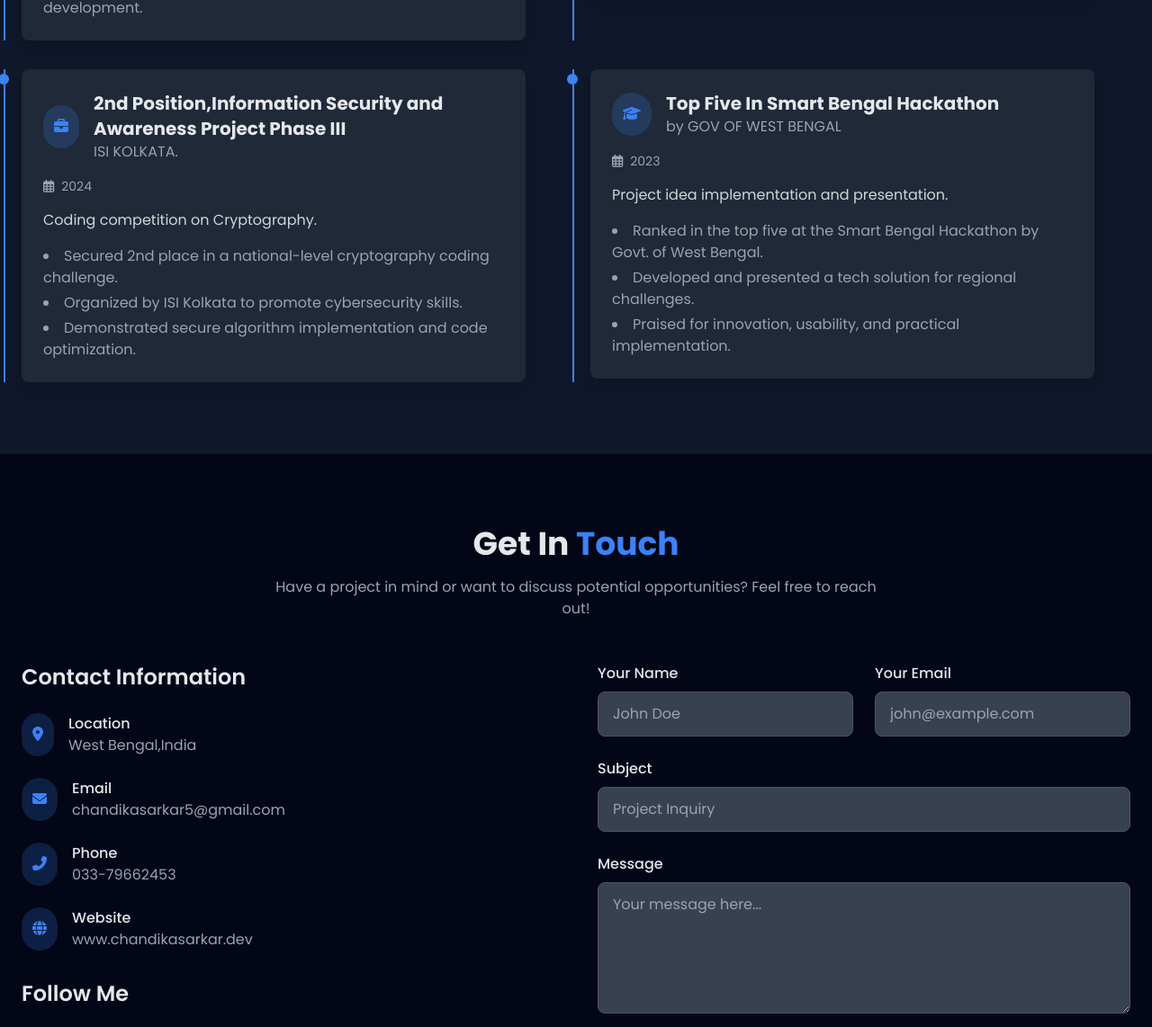
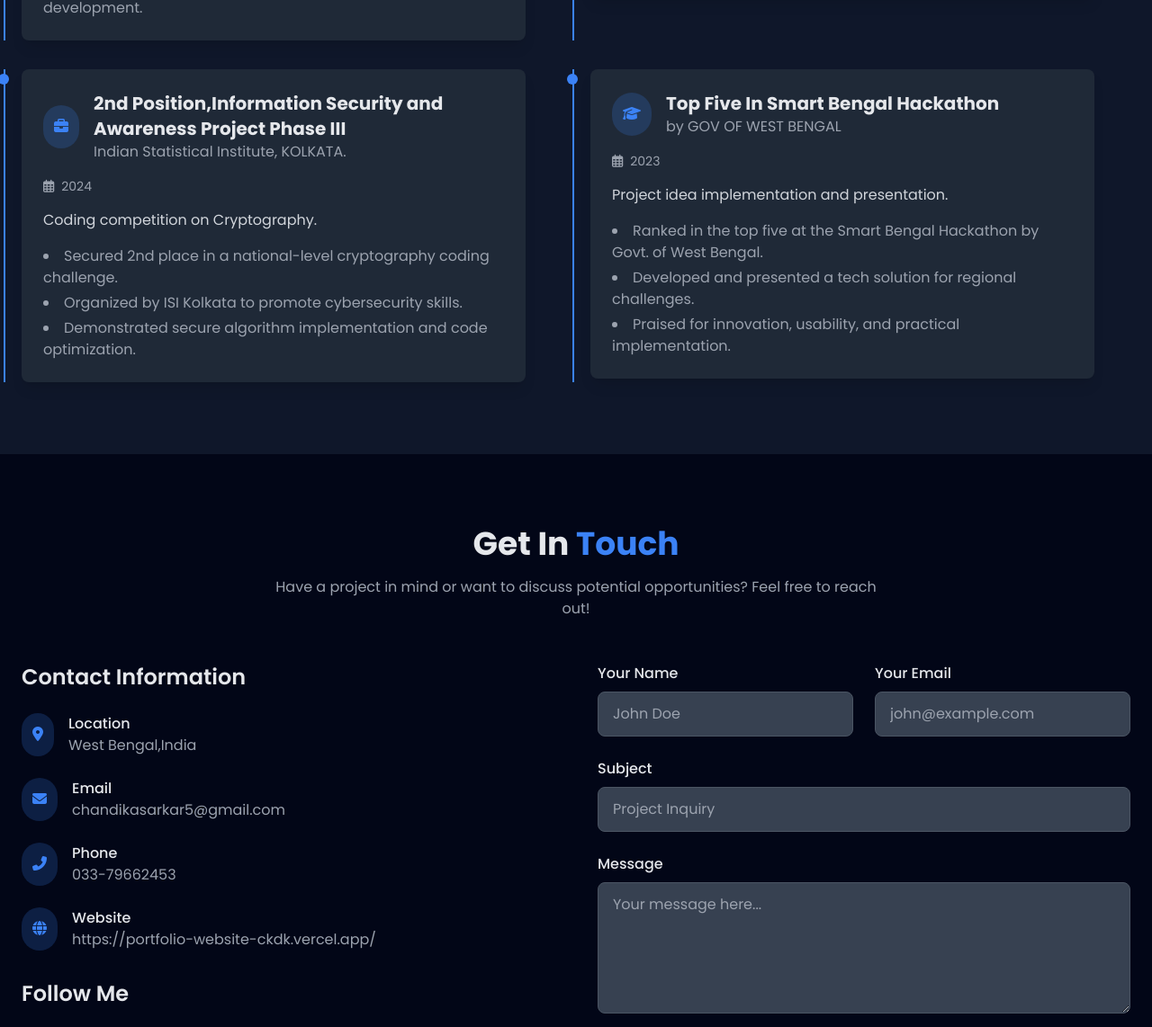
Before and after one commit to chandikasarkar/Portfolio-website, a plain HTML site: page portfolio/index.html in a window 1280 px wide. Shown: the part 3487-4629 px from the top of the page at 90% size. Drawn offline with nearby package versions, Linux system fonts and the light colour scheme.

Commit message:
Update index.html

```diff
--- a/portfolio/index.html
+++ b/portfolio/index.html
@@ -545,7 +545,7 @@
                                 </div>
                                 <div>
                                     <h3 class="text-xl font-bold">2nd Position,Information Security and Awareness Project Phase III</h3>
-                                    <p class="text-gray-400">ISI KOLKATA.</p>
+                                    <p class="text-gray-400">Indian Statistical Institute, KOLKATA.</p>
                                 </div>
                             </div>
                             <div class="flex items-center text-sm text-gray-400 mb-4">
@@ -638,7 +638,7 @@
                             </div>
                             <div>
                                 <h4 class="font-medium">Website</h4>
-                                <p class="text-gray-400">www.chandikasarkar.dev</p>
+                                <p class="text-gray-400">https://portfolio-website-ckdk.vercel.app/</p>
                             </div>
                         </div>
                     </div>
```
